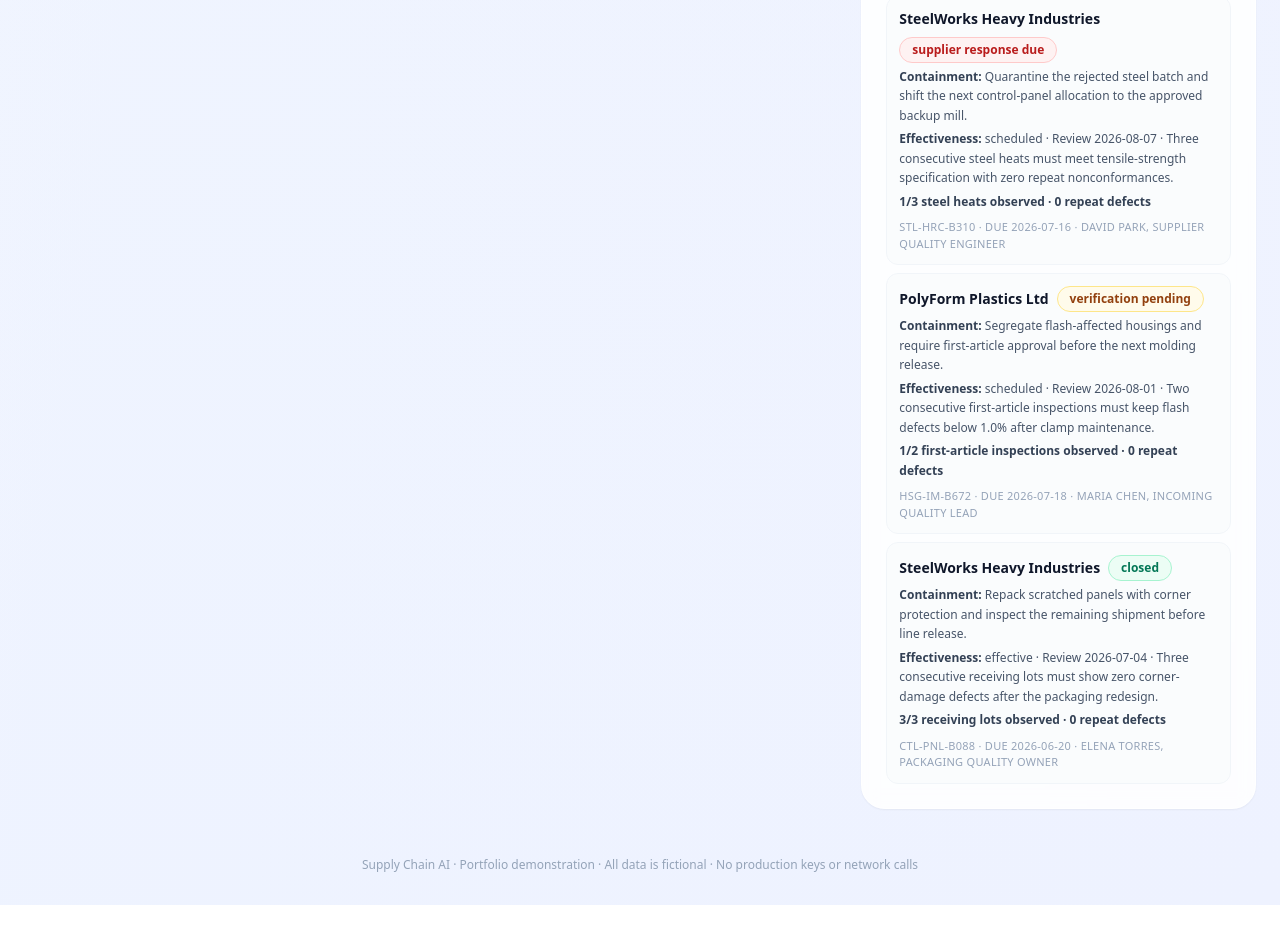
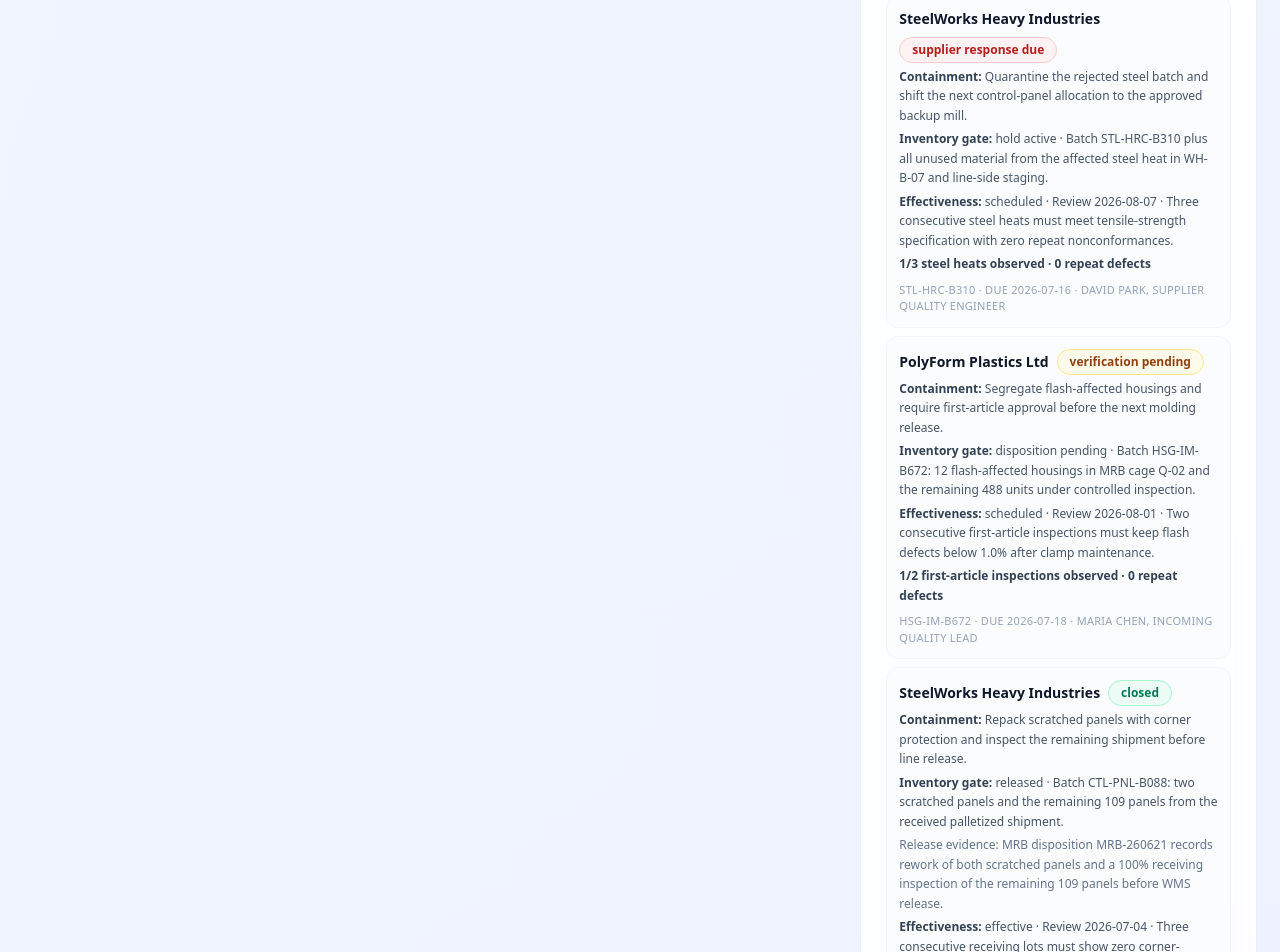
Before and after one commit to tensorgarden/supply-chain-ai, a Next.js app: page / in a window 1280 px wide. Shown: the part 7260-8212 px from the top of the page. Before the commit the page ends 8165 px from the top, so only its background shows below. Built offline with nearby package versions, Linux system fonts and the light colour scheme.

Commit message:
Gate supplier inventory release on disposition evidence

```diff
--- a/src/app/page.tsx
+++ b/src/app/page.tsx
@@ -563,6 +563,21 @@ function effectivenessObservationLabel(
   return labels[unit];
 }
 
+function inventoryHoldLabel(
+  status: SupplierCorrectiveAction["inventoryHoldStatus"]
+): string {
+  const labels: Record<
+    SupplierCorrectiveAction["inventoryHoldStatus"],
+    string
+  > = {
+    hold_active: "hold active",
+    disposition_pending: "disposition pending",
+    released: "released",
+  };
+
+  return labels[status];
+}
+
 function CorrectiveActionQueue() {
   const unresolved = demoSupplierCorrectiveActions.filter(
     (action) => action.status !== "closed"
@@ -601,6 +616,16 @@ function CorrectiveActionQueue() {
               <p className="mt-1 text-xs leading-relaxed text-slate-600">
                 <span className="font-semibold text-slate-700">Containment:</span>{" "}
                 {action.containmentAction}
+              </p>
+              <p className="mt-1 text-xs leading-relaxed text-slate-600">
+                <span className="font-semibold text-slate-700">Inventory gate:</span>{" "}
+                {inventoryHoldLabel(action.inventoryHoldStatus)} ·{" "}
+                {action.affectedInventoryScope}
+                {action.inventoryReleaseEvidence && (
+                  <span className="mt-1 block text-slate-500">
+                    Release evidence: {action.inventoryReleaseEvidence}
+                  </span>
+                )}
               </p>
               <p className="mt-1 text-xs leading-relaxed text-slate-600">
                 <span className="font-semibold text-slate-700">Effectiveness:</span>{" "}
--- a/src/lib/demo-data.ts
+++ b/src/lib/demo-data.ts
@@ -81,6 +81,9 @@ export const demoSupplierCorrectiveActions: SupplierCorrectiveAction[] = [
     owner: "David Park, supplier quality engineer",
     dueDate: "2026-07-16",
     containmentAction: "Quarantine the rejected steel batch and shift the next control-panel allocation to the approved backup mill.",
+    affectedInventoryScope: "Batch STL-HRC-B310 plus all unused material from the affected steel heat in WH-B-07 and line-side staging.",
+    inventoryHoldStatus: "hold_active",
+    inventoryReleaseEvidence: null,
     rootCause: "Mill heat-treatment parameter drift is under joint 5-Why review with SteelWorks.",
     effectivenessReviewDate: "2026-08-07",
     effectivenessCriteria: "Three consecutive steel heats must meet tensile-strength specification with zero repeat nonconformances.",
@@ -99,6 +102,9 @@ export const demoSupplierCorrectiveActions: SupplierCorrectiveAction[] = [
     owner: "Maria Chen, incoming quality lead",
     dueDate: "2026-07-18",
     containmentAction: "Segregate flash-affected housings and require first-article approval before the next molding release.",
+    affectedInventoryScope: "Batch HSG-IM-B672: 12 flash-affected housings in MRB cage Q-02 and the remaining 488 units under controlled inspection.",
+    inventoryHoldStatus: "disposition_pending",
+    inventoryReleaseEvidence: null,
     rootCause: "Mold clamp-pressure drift was traced to an overdue preventive-maintenance interval.",
     effectivenessReviewDate: "2026-08-01",
     effectivenessCriteria: "Two consecutive first-article inspections must keep flash defects below 1.0% after clamp maintenance.",
@@ -117,6 +123,9 @@ export const demoSupplierCorrectiveActions: SupplierCorrectiveAction[] = [
     owner: "Elena Torres, packaging quality owner",
     dueDate: "2026-06-20",
     containmentAction: "Repack scratched panels with corner protection and inspect the remaining shipment before line release.",
+    affectedInventoryScope: "Batch CTL-PNL-B088: two scratched panels and the remaining 109 panels from the received palletized shipment.",
+    inventoryHoldStatus: "released",
+    inventoryReleaseEvidence: "MRB disposition MRB-260621 records rework of both scratched panels and a 100% receiving inspection of the remaining 109 panels before WMS release.",
     rootCause: "Insufficient corner protection allowed panel movement during pallet transport.",
     effectivenessReviewDate: "2026-07-04",
     effectivenessCriteria: "Three consecutive receiving lots must show zero corner-damage defects after the packaging redesign.",
--- a/src/lib/types.ts
+++ b/src/lib/types.ts
@@ -86,6 +86,11 @@ export type CorrectiveActionObservationUnit =
   | "first_article_inspections"
   | "receiving_lots";
 
+export type CorrectiveActionInventoryHoldStatus =
+  | "hold_active"
+  | "disposition_pending"
+  | "released";
+
 export interface SupplierCorrectiveAction {
   id: string;
   qualityCheckId: string;
@@ -94,6 +99,9 @@ export interface SupplierCorrectiveAction {
   owner: string;
   dueDate: string;
   containmentAction: string;
+  affectedInventoryScope: string;
+  inventoryHoldStatus: CorrectiveActionInventoryHoldStatus;
+  inventoryReleaseEvidence: string | null;
   rootCause: string;
   effectivenessReviewDate: string;
   effectivenessCriteria: string;
```
Also changed, not shown: 1 other file (tests, documents, lock files or other folders).
